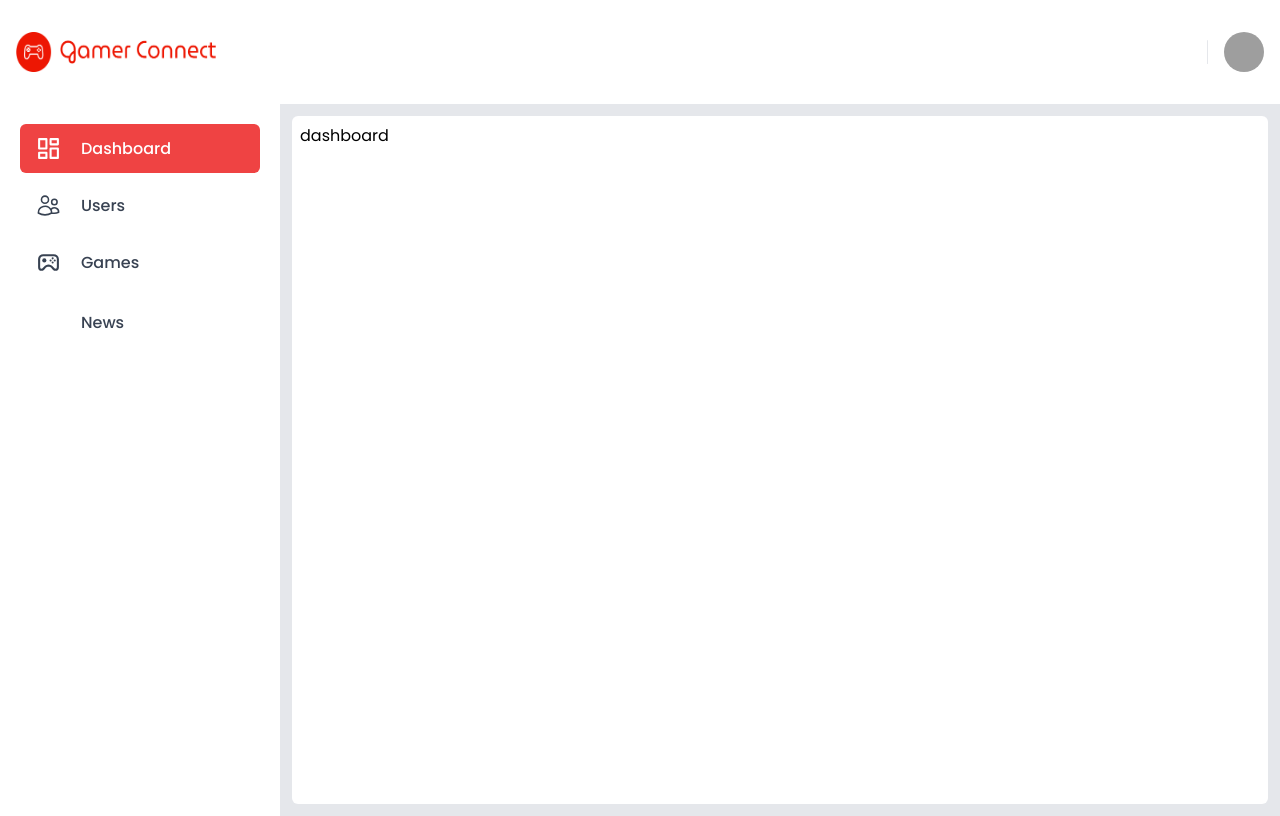
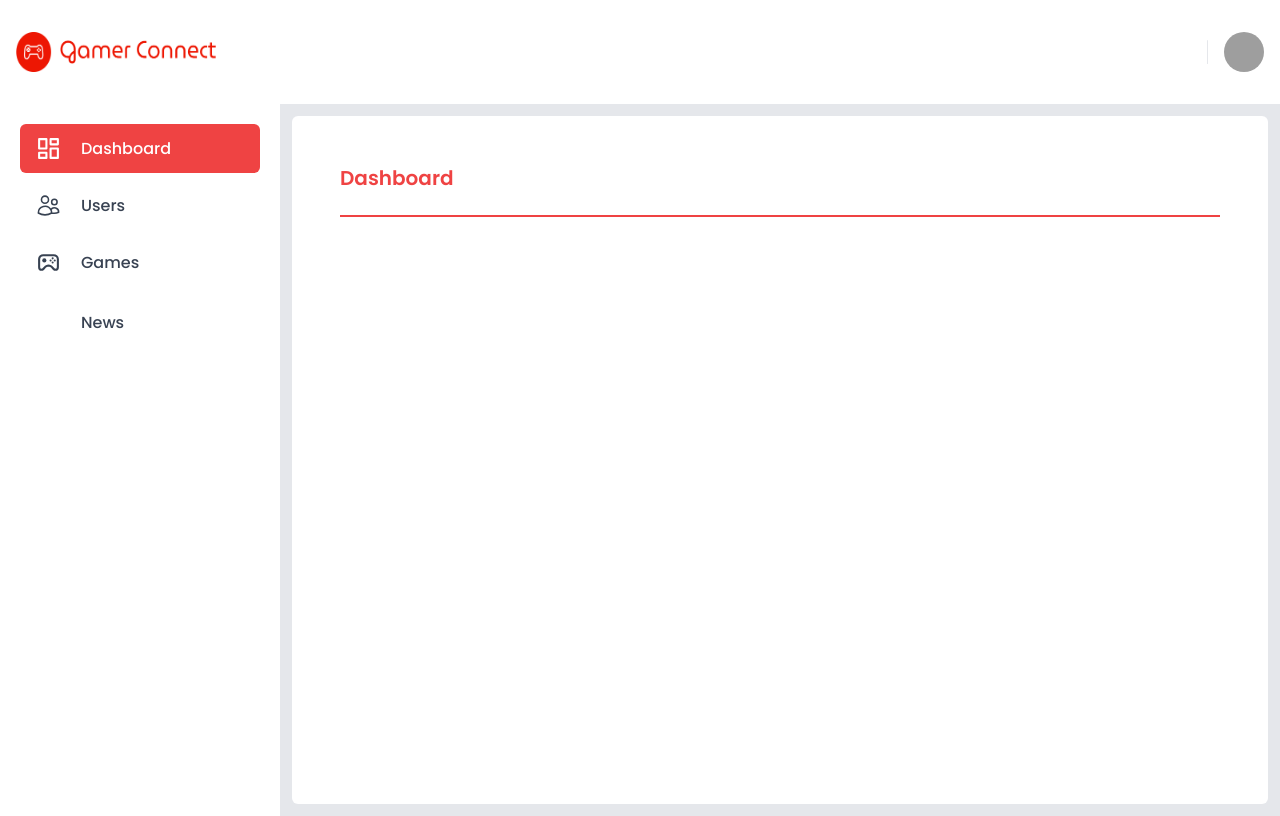
Before and after one commit to swarup-prog/Final-Year-Project, a React (Vite) app in the folder client/: page /admin/dashboard in a window 1280 px wide. Built offline with nearby package versions, Linux system fonts and the light colour scheme; no server answers; sample sign-in values are in the browser's storage; grey boxes are pictures that could not be loaded; some icons are missing.

Commit message:
Refactor dashboard component

```diff
--- a/client/src/pages/admin/components/dashboard.jsx
+++ b/client/src/pages/admin/components/dashboard.jsx
@@ -1,7 +1,14 @@
 import React from "react";
 
 const Dashboard = () => {
-  return <div>dashboard</div>;
+  return (
+    <div className="text-secondary px-10 py-10 overflow-y-auto">
+      <section>
+        <div className="text-xl text-accent font-semibold">Dashboard</div>
+      </section>
+      <div className="divider divider-accent"></div>
+    </div>
+  );
 };
 
 export default Dashboard;
```
